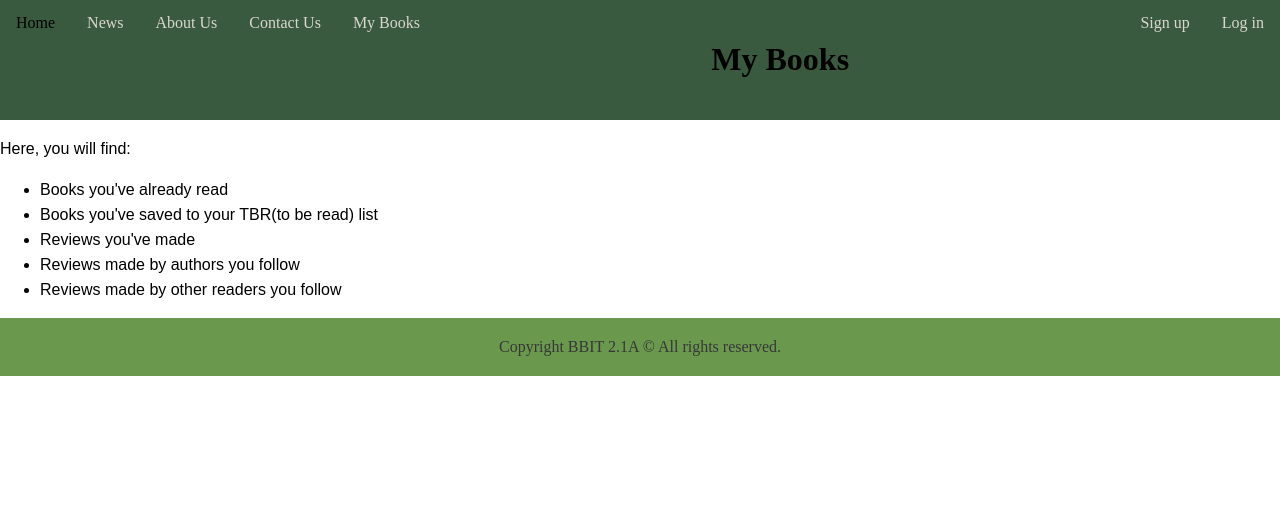
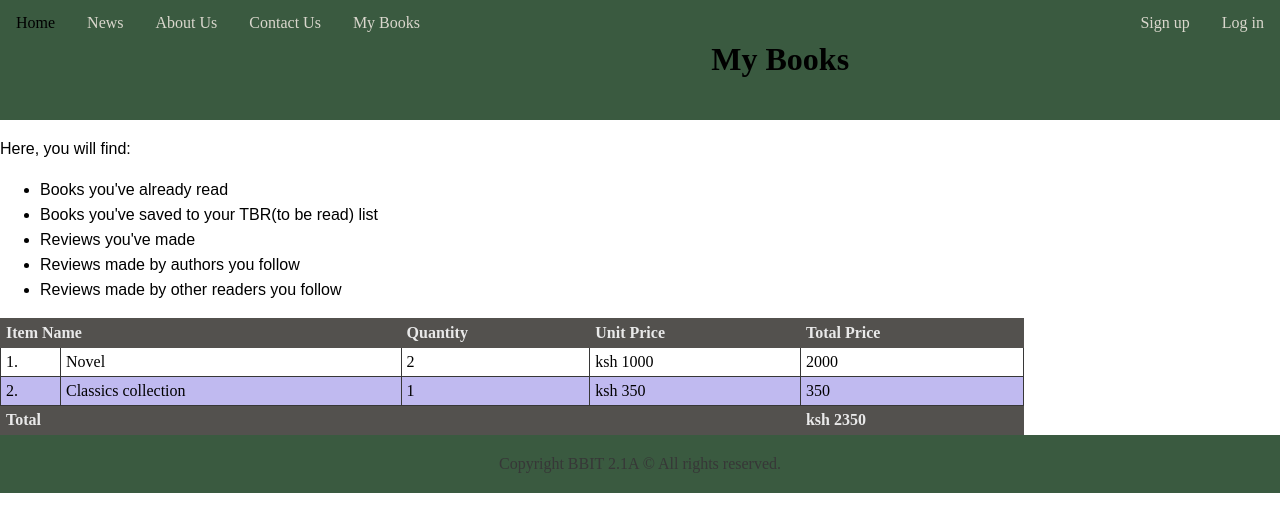
Before and after one commit to amandakoki/project1, a PHP site: page /my_books.php in a window 1280 px wide. Shown: the top 532 px of the page. Run offline with PHP 8.4, Linux system fonts and the light colour scheme.

Commit message:
making changes to data in the table on the my books file, changing colour of footer

```diff
--- a/css/structureStyle.css
+++ b/css/structureStyle.css
@@ -19,7 +19,7 @@ body{
 }
 
 .footer{
-    background-color: #6a994e;
+    background-color: #3a5a40;
     padding: 20px;
     text-align: center;
     color: #373737;
--- a/my_books.php
+++ b/my_books.php
@@ -17,6 +17,35 @@ include_once ("templates/nav.php"); ?>
         </ul>
     </p>
 
+
+    <table border="1px" style="border: 1px solid color: #000; border-collapse{collapse:">
+        <tr>
+            <th colspan="2">Item Name</th>
+            <th>Quantity</th>
+            <th>Unit Price</th>
+            <th>Total Price</th>
+        </tr>
+
+        <tr>
+            <td>1.</td>
+            <td>Novel</td>
+            <td>2</td>
+            <td>ksh 1000</td>
+            <td>2000</td>
+        </tr>
+        <tr>
+            <td>2.</td>
+            <td>Classics collection</td>
+            <td>1</td>
+            <td>ksh 350</td>
+            <td>350</td>
+        </tr>
+        <tr>
+            <th colspan="4">Total</th>
+            <th>ksh 2350</th>
+        </tr>
+    </table>
+
     <?php include_once("templates/footer.php"); ?>
 
 </body>
```
Also changed, not shown: index.php (+0 -28 lines).
